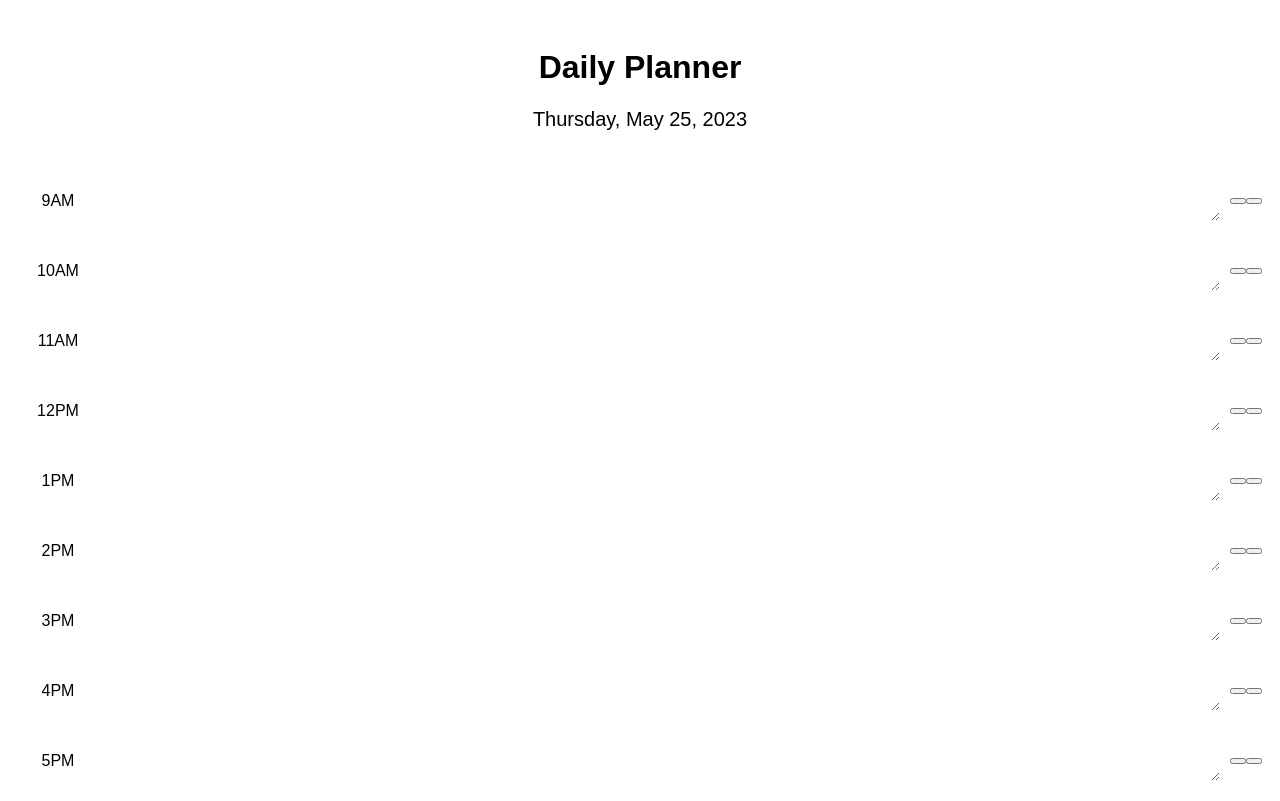
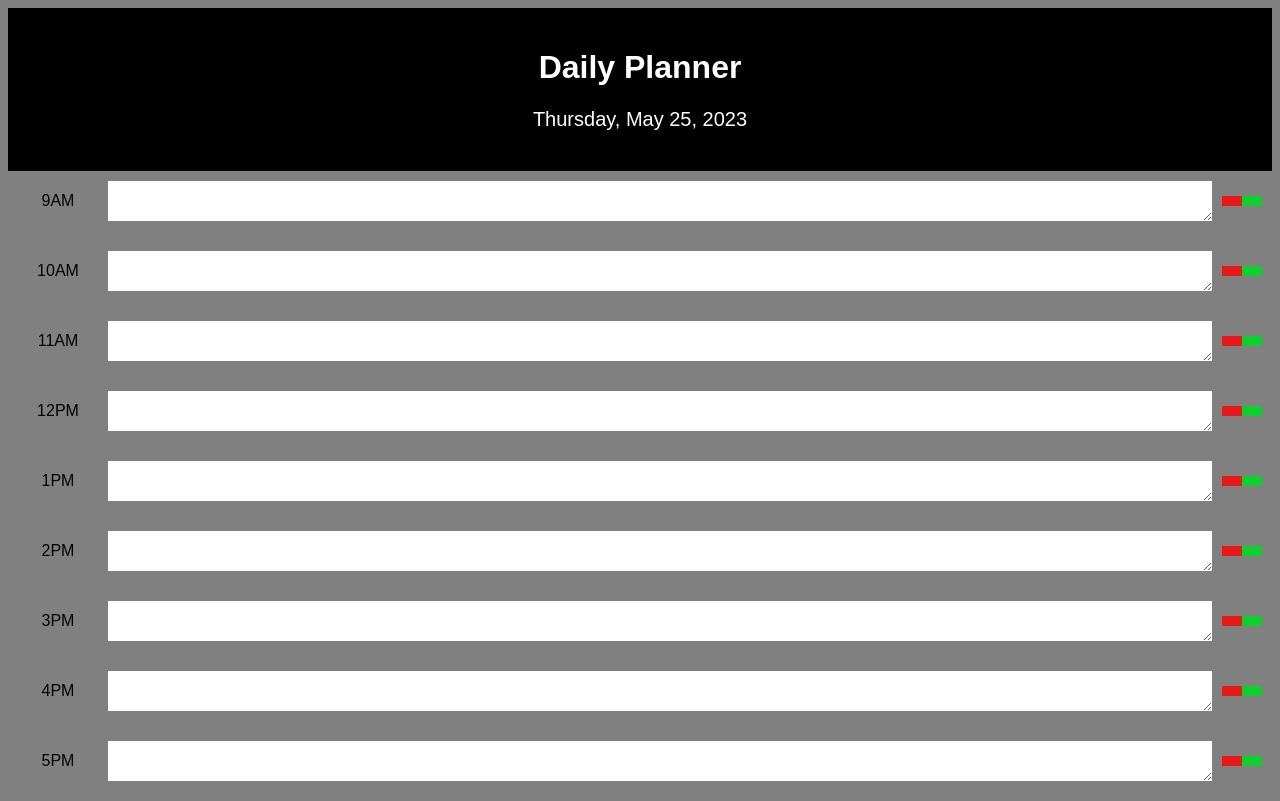
Before and after one commit to kstarkey12/clockwork, a plain HTML site: page index.html in a window 1280 px wide. Drawn offline with Linux system fonts and the light colour scheme.

Commit message:
style v3

```diff
--- a/style.css
+++ b/style.css
@@ -1,10 +1,13 @@
 body {
   font-family: 'Fira Sans', sans-serif;
+  background-color: gray;
 }
 
 header {
   padding: 20px;
   text-align: center;
+  background-color: black;
+color: white;
 }
 
 #currentDay {
@@ -17,6 +20,7 @@ header {
   margin-bottom: 10px;
   padding: 10px;
 }
+
 
 .hour {
   width: 80px;
@@ -32,8 +36,23 @@ header {
 
 .saveBtn {
   background-color: #06aed5;
-  color: white;
+  color: rgb(0, 0, 0);
   border: none;
   padding: 5px 10px;
   cursor: pointer;
 }
+.confirmBtn {
+  background-color: #e91818; /* Green */
+  color: #fff;
+  border: none;
+  padding: 5px 10px;
+  cursor: pointer;
+}
+
+.deleteBtn {
+  background-color: #0ecf2e; /* Red */
+  color: #fff;
+  border: none;
+  padding: 5px 10px;
+  cursor: pointer;
+}
```
